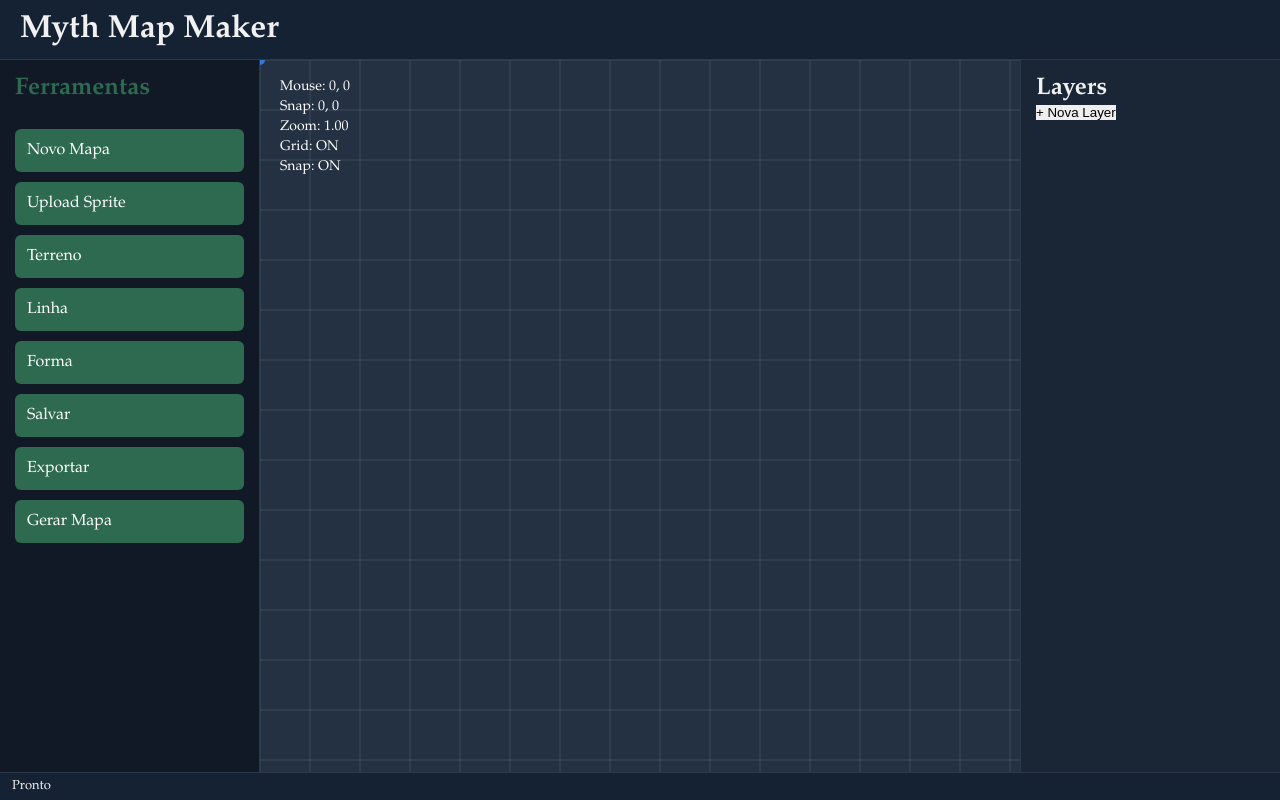
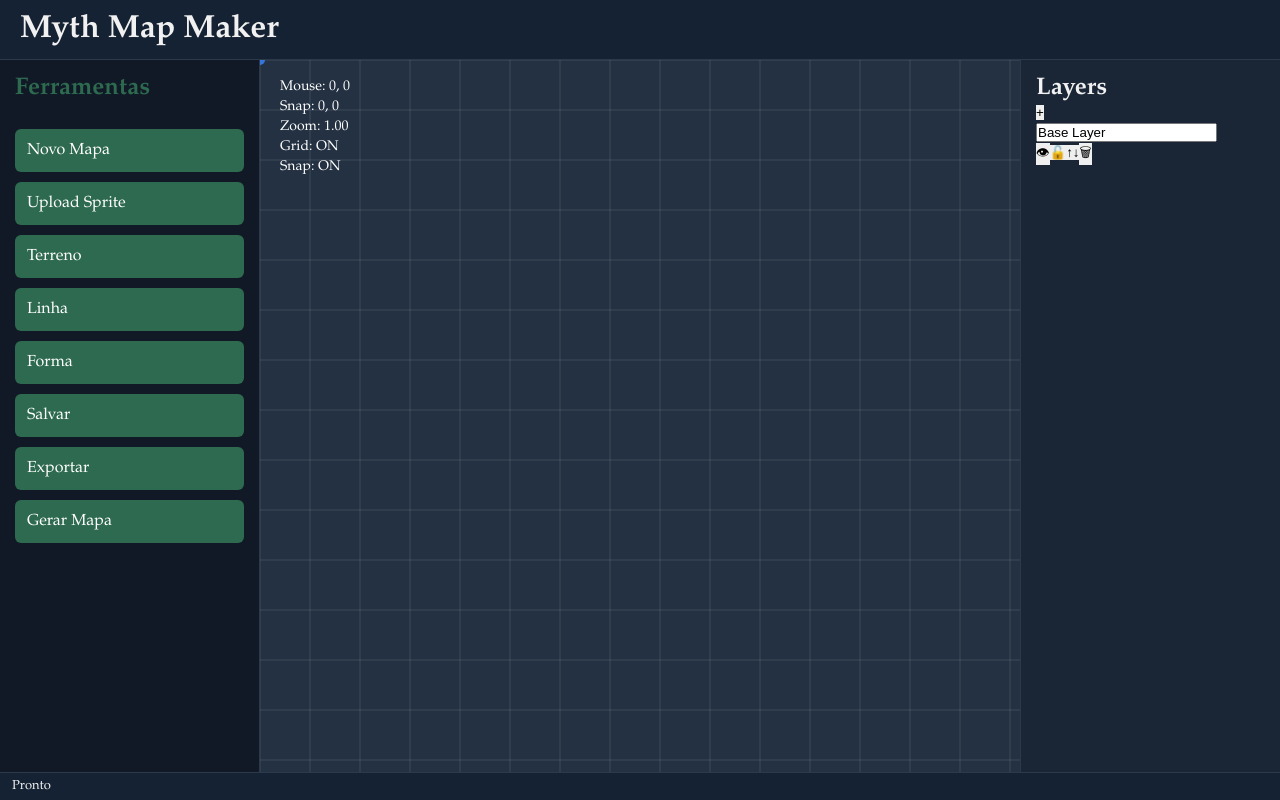
Before and after one commit to gamer-bakuryu/mythmapmaker.github.io, a React (Vite) app: page / in a window 1280 px wide. Built offline with nearby package versions, Linux system fonts and the light colour scheme.

Commit message:
Update LayersPanel.jsx

```diff
--- a/src/components/LayersPanel.jsx
+++ b/src/components/LayersPanel.jsx
@@ -1,10 +1,139 @@
+import { useLayers } from "../hooks/useLayers";
+
 function LayersPanel() {
+
+  const {
+    layers,
+    activeLayerId,
+    setActiveLayerId,
+    addLayer,
+    removeLayer,
+    renameLayer,
+    toggleVisibility,
+    toggleLock,
+    moveLayer,
+  } = useLayers();
+
   return (
     <aside className="layers-panel">
 
-      <h2>Layers</h2>
+      <div className="layers-header">
 
-      <button>+ Nova Layer</button>
+        <h2>Layers</h2>
+
+        <button
+          className="layer-add-btn"
+          onClick={addLayer}
+        >
+          +
+        </button>
+
+      </div>
+
+      <div className="layers-list">
+
+        {layers.map((layer, index) => (
+
+          <div
+            key={layer.id}
+            className={
+              activeLayerId === layer.id
+                ? "layer-item active"
+                : "layer-item"
+            }
+            onClick={() =>
+              setActiveLayerId(layer.id)
+            }
+          >
+
+            {/* NOME */}
+
+            <input
+              value={layer.name}
+              onChange={(e) =>
+                renameLayer(
+                  layer.id,
+                  e.target.value
+                )
+              }
+            />
+
+            {/* CONTROLES */}
+
+            <div className="layer-controls">
+
+              {/* VISIBILITY */}
+
+              <button
+                onClick={(e) => {
+                  e.stopPropagation();
+
+                  toggleVisibility(
+                    layer.id
+                  );
+                }}
+              >
+                {layer.visible
+                  ? "👁"
+                  : "🚫"}
+              </button>
+
+              {/* LOCK */}
+
+              <button
+                onClick={(e) => {
+                  e.stopPropagation();
+
+                  toggleLock(layer.id);
+                }}
+              >
+                {layer.locked
+                  ? "🔒"
+                  : "🔓"}
+              </button>
+
+              {/* MOVE UP */}
+
+              <button
+                onClick={(e) => {
+                  e.stopPropagation();
+
+                  moveLayer(index, -1);
+                }}
+              >
+                ↑
+              </button>
+
+              {/* MOVE DOWN */}
+
+              <button
+                onClick={(e) => {
+                  e.stopPropagation();
+
+                  moveLayer(index, 1);
+                }}
+              >
+                ↓
+              </button>
+
+              {/* DELETE */}
+
+              <button
+                onClick={(e) => {
+                  e.stopPropagation();
+
+                  removeLayer(layer.id);
+                }}
+              >
+                🗑
+              </button>
+
+            </div>
+
+          </div>
+        ))}
+
+      </div>
 
     </aside>
   );
```
